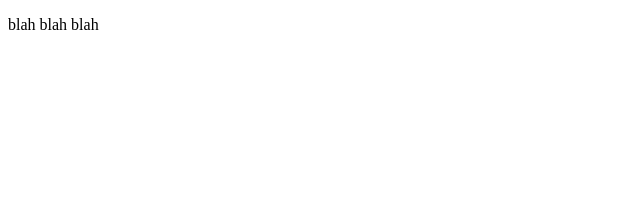
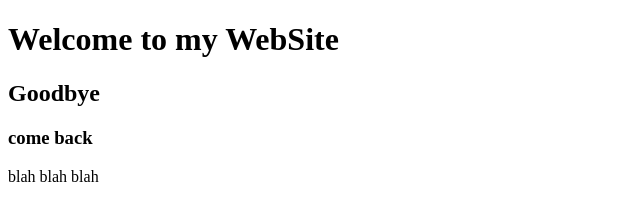
Before and after one commit to valimasca/Github-Test, a plain HTML site: page index.html in a window 1280 px wide. Shown: the whole page, without its empty margins (0-640 px from the left). Drawn offline with Linux system fonts and the light colour scheme.

Commit message:
added some h elements

```diff
--- a/index.html
+++ b/index.html
@@ -6,6 +6,9 @@
     <title>Document</title>
 </head>
 <body>
+    <h1>Welcome to my WebSite</h1>
+    <h2>Goodbye</h2>
+    <h3>come back</h3>
     <p>blah blah blah</p>
 </body>
 </html>
```
